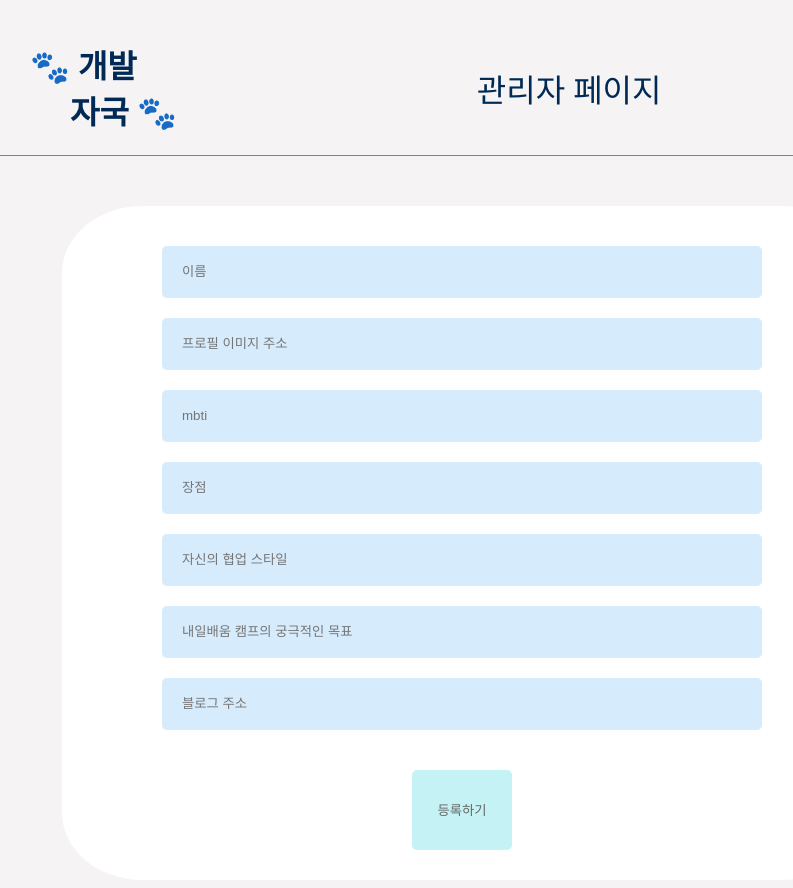
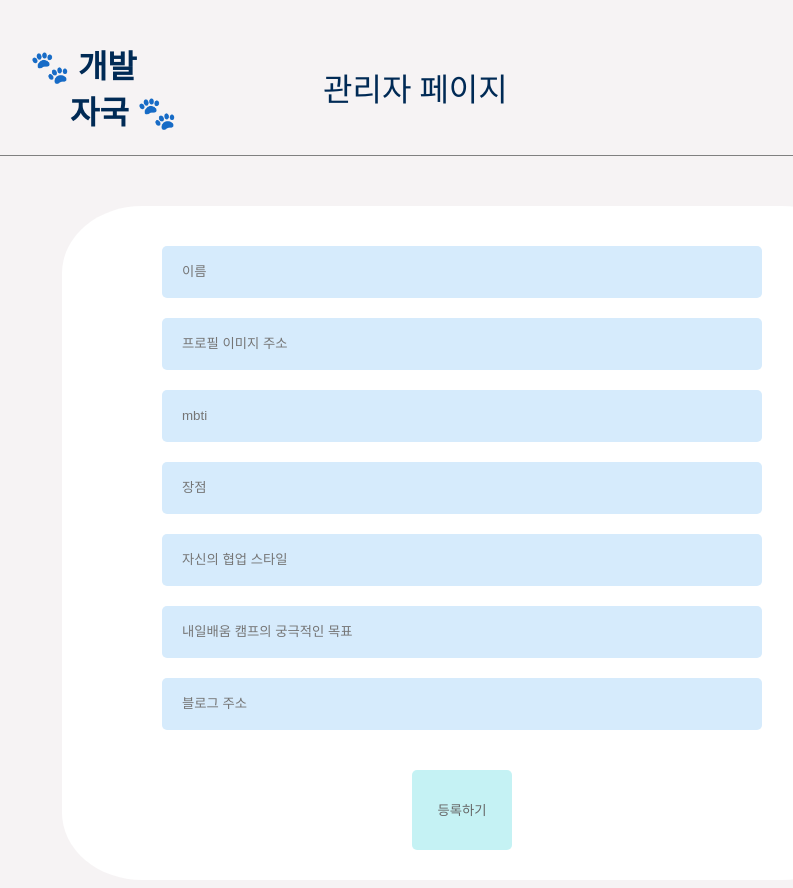
Before and after one commit to junxtar/team-introduce, a plain HTML site: page management.html in a window 1280 px wide. Shown: the whole page, without its empty margins (178-971 px from the left). Drawn offline with nearby package versions, Linux system fonts and the light colour scheme.

Commit message:
관리자 페이지 헤드제목 위치조정

```diff
--- a/management.html
+++ b/management.html
@@ -15,17 +15,16 @@
         color: #002a55;
         border-bottom: 1px solid #808080;
         margin-top: 20px;
-        padding: 0px 50px 0px 50px;
+        padding: 0px 440px 0px 200px;
       }
 
       header > h1 {
         cursor: pointer;
-        margin-left: 150px;
       }
 
       #pageTitle {
         font-size: 32px;
-        margin: 45px 0px 0px 300px;
+        margin: auto;
       }
       #typingBox {
         background-color: white;
@@ -119,7 +118,6 @@
     </script>
   </head>
   <body>
-    <div id="main">
     <header>
       <h1 id="home" onClick="location.href='index.html'">
         <div>🐾 개발</div>
@@ -138,12 +136,7 @@
           placeholder="프로필 이미지 주소"
         />
         <input class="textArea" id="mbti" type="text" placeholder="mbti" />
-          <input
-            class="textArea"
-            id="strengths"
-            type="text"
-            placeholder="장점"
-          />
+        <input class="textArea" id="strengths" type="text" placeholder="장점" />
         <input
           class="textArea"
           id="style"
@@ -165,6 +158,5 @@
         <input class="submitArea" id="btn" type="button" value="등록하기" />
       </form>
     </div>
-    </div>
   </body>
 </html>
```
Lines whose indentation alone changed are shown as unchanged.
